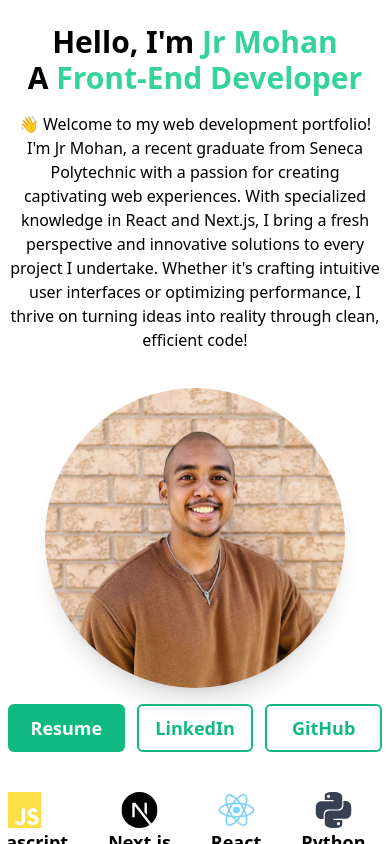
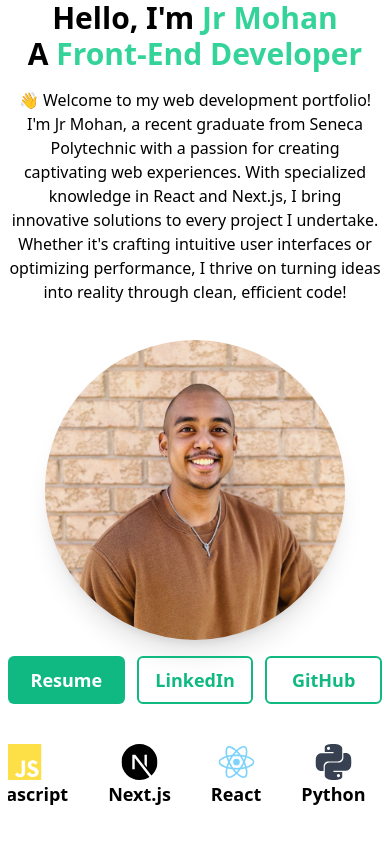
Before and after one commit to jmar753/ProfessionalWebsite, a Next.js app: page /Introduction in a window 390 px wide. Built offline with nearby package versions, Linux system fonts and the light colour scheme.

Commit message:
mobile change

```diff
--- a/pages/Introduction.js
+++ b/pages/Introduction.js
@@ -27,12 +27,12 @@ export default function Introduction() {
     ]
 
     return (
-        <div className="min-h-[calc(100vh-44px)] md:flex items-center justify-center relative bg-white z-40">
+        <div className="min-h-[calc(100vh-44px)] md:flex items-center justify-center bg-white z-40">
             <div className="px-2 md:px-0 md:pt-0 md:max-w-7xl mx-auto ">
                 <div className="md:grid md:grid-cols-5 md:pb-4 relative h-[700px]">
 
                     {/* Text side */}
-                    <div className="md:p-12 pt-6 md:pt-0 md:col-span-3 md:text-left text-center">
+                    <div className="md:p-12 md:col-span-3 md:text-left text-center">
                         <div className="h-full flex items-center justify-center">
                             <div className="">
                                 <h1 className="text-3xl md:text-4xl lg:text-5xl font-semibold">
@@ -46,7 +46,7 @@ export default function Introduction() {
                                 </h1>
 
                                 <div className="pt-4 md:pt-8 py-5">
-                                👋 Welcome to my web development portfolio! I&apos;m Jr Mohan, a recent graduate from Seneca Polytechnic with a passion for creating captivating web experiences. With specialized knowledge in React and Next.js, I bring a fresh perspective and innovative solutions to every project I undertake. Whether it&apos;s crafting intuitive user interfaces or optimizing performance, I thrive on turning ideas into reality through clean, efficient code!
+                                👋 Welcome to my web development portfolio! I&apos;m Jr Mohan, a recent graduate from Seneca Polytechnic with a passion for creating captivating web experiences. With specialized knowledge in React and Next.js, I bring innovative solutions to every project I undertake. Whether it&apos;s crafting intuitive user interfaces or optimizing performance, I thrive on turning ideas into reality through clean, efficient code!
                                 </div>
 
                                 <div className="hidden md:grid grid-cols-3 gap-3 pb-7 pt-4">
--- a/pages/Portfolio.js
+++ b/pages/Portfolio.js
@@ -8,7 +8,7 @@ export default function Portfolio() {
     ]
 
     return (
-        <div className="min-h-[calc(100vh-44px)] relative z-40 bg-white">
+        <div className="min-h-[calc(100vh-44px)] z-40 bg-white">
             <div className="mx-auto">
                 <h1 className="text-4xl md:text-5xl py-10 font-semibold text-emerald-500 text-center">
                     <span className="text-black">My</span> Portfolio
--- a/pages/Timeline.js
+++ b/pages/Timeline.js
@@ -1,7 +1,7 @@
 export default function Timeline(){
 
     return(
-        <div className="md:min-h-[calc(100vh-44px)] md:flex items-center justify-center py-14 lg:py-0 bg-gray-50 shadow-inner relative">
+        <div className="md:min-h-[calc(100vh-44px)] md:flex items-center justify-center py-14 lg:py-0 bg-gray-50 shadow-inner">
             <div className="hidden 2xl:block bg-emerald-400 h-80 w-80 rounded-full absolute -top-40 -left-40"></div>
             <div className="hidden 2xl:block bg-emerald-400 h-80 w-80 rounded-full absolute -bottom-40 -right-40"></div>
             <div className="px-2 md:px-10 pt-3 md:pt-0 md:max-w-7xl mx-auto">
```
